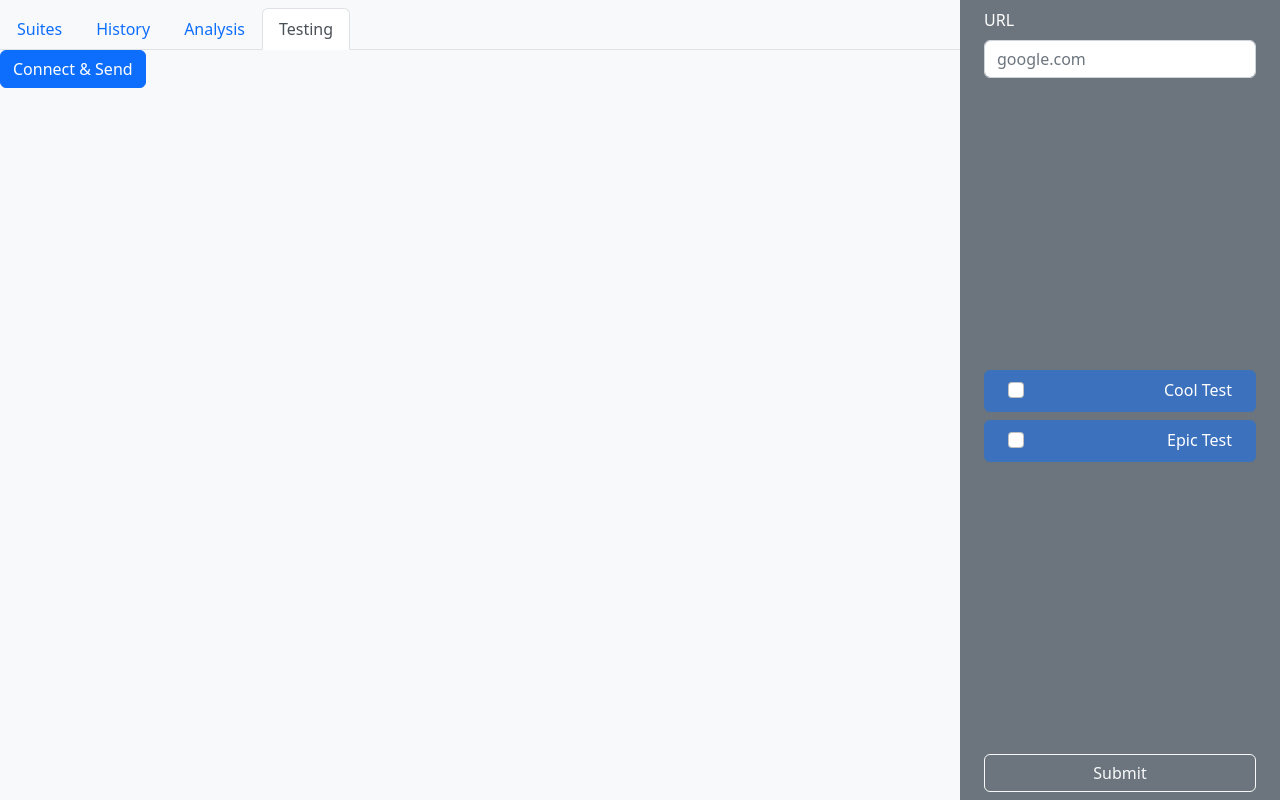
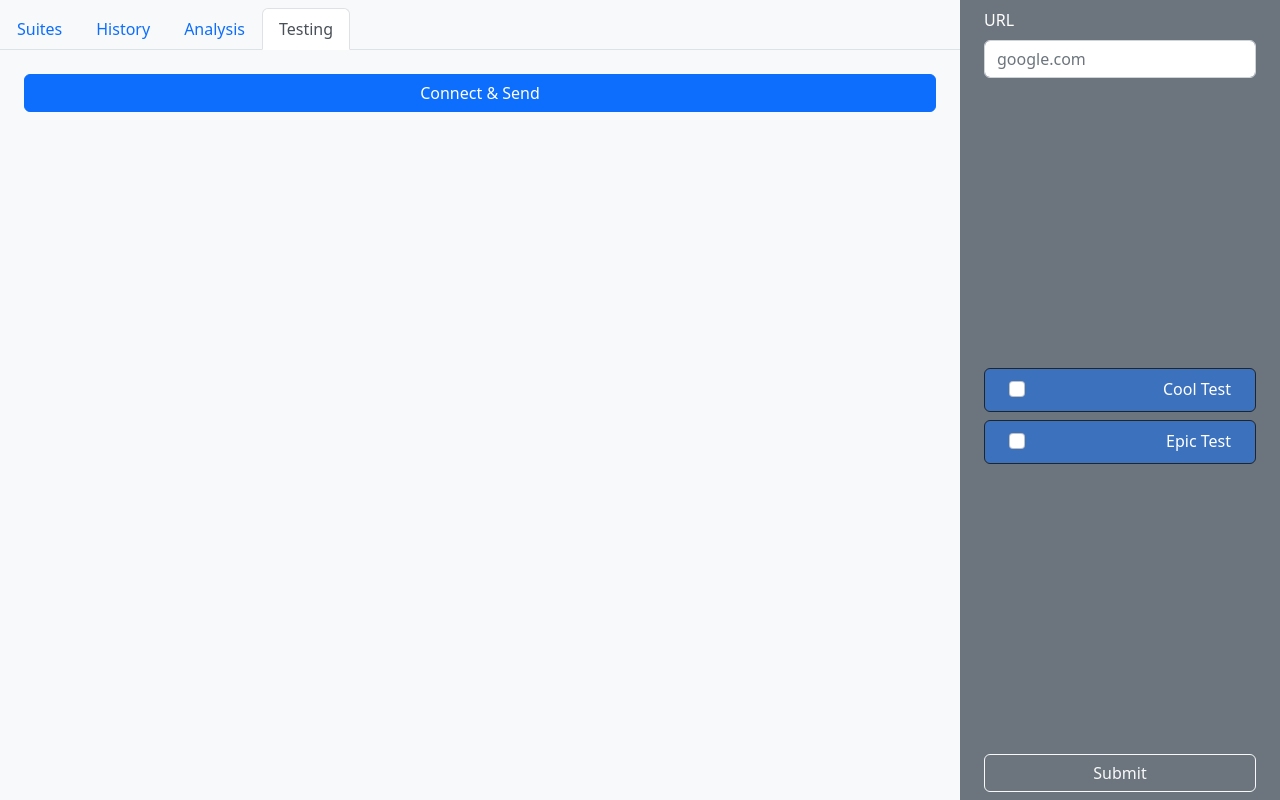
Before and after one commit to Oblivion-21/Dynamic_Application_Security_Scanning_Tool, a React (Create React App) app in the folder gui/: page / in a window 1280 px wide. Built offline with nearby package versions, Linux system fonts and the light colour scheme.

Commit message:
Imported all previous functionality and seperate app into components

```diff
--- a/gui/src/App.js
+++ /dev/null
@@ -1,56 +0,0 @@
-import Container from "react-bootstrap/Container";
-import Tabs from "react-bootstrap/Tabs";
-import Tab from "react-bootstrap/Tab";
-import Form from "react-bootstrap/Form";
-import Button from "react-bootstrap/Button";
-
-function App() {
-  const tests = [{
-      id: "cool-test",
-      label: "Cool Test"
-    }, {
-      id: "epic-test",
-      label: "Epic Test"
-    }
-  ];
-
-  return (
-    <Container fluid className="h-100 mh-100 m-0 p-0 d-flex">
-      <Container fluid className="w-75 py-2 px-0">
-        <Tabs defaultActiveKey="testing" className="">
-          <Tab eventKey="suites" title="Suites">
-
-          </Tab>
-          <Tab eventKey="history" title="History">
-
-          </Tab>
-          <Tab eventKey="analysis" title="Analysis">
-
-          </Tab>
-          <Tab eventKey="testing" title="Testing">
-            <Button variant="primary" id="test-button">Connect & Send</Button>
-            <div id="testing-out"></div>
-          </Tab>
-        </Tabs>
-      </Container>
-      <Form className="w-25 py-2 px-4 bg-secondary text-white d-flex flex-column justify-content-between">
-        <Form.Group>
-          <Form.Label>URL</Form.Label>
-          <Form.Control type="text" placeholder="google.com"/>
-        </Form.Group>
-
-        <Form.Group>
-          {tests.map((test) => (
-            <Form.Group className="bg-primary bg-opacity-50 rounded py-2 px-4 my-2">
-              <Form.Check className="d-flex justify-content-between" type="checkbox" id={test.id} label={test.label}/>
-            </Form.Group>
-          ))}
-        </Form.Group>
-
-        <Button variant="outline-light" className="w-100">Submit</Button>
-      </Form>
-    </Container>
-  );
-}
-
-export default App;
--- /dev/null
+++ b/gui/src/components/App.js
@@ -0,0 +1,14 @@
+import Container from "react-bootstrap/Container";
+import SuiteForm from "./SuiteForm";
+import Main from "./Main";
+
+function App() {
+  return (
+    <Container fluid className="h-100 mh-100 m-0 p-0 d-flex">
+      <Main/>
+      <SuiteForm/>
+    </Container>
+  );
+}
+
+export default App;
--- /dev/null
+++ b/gui/src/components/Main.js
@@ -0,0 +1,27 @@
+import Container from "react-bootstrap/Container";
+import Tabs from "react-bootstrap/Tabs";
+import Tab from "react-bootstrap/Tab";
+import Testing from "./Testing";
+
+function Main() {
+  return (
+    <Container fluid className="w-75 py-2 px-0">
+      <Tabs defaultActiveKey="testing" className="">
+        <Tab eventKey="suites" title="Suites">
+
+        </Tab>
+        <Tab eventKey="history" title="History">
+
+        </Tab>
+        <Tab eventKey="analysis" title="Analysis">
+
+        </Tab>
+        <Tab eventKey="testing" title="Testing">
+          <Testing/>
+        </Tab>
+      </Tabs>
+    </Container>
+  );
+}
+
+export default Main;
--- /dev/null
+++ b/gui/src/components/SuiteForm.js
@@ -0,0 +1,34 @@
+import Form from "react-bootstrap/Form";
+import Button from "react-bootstrap/Button";
+
+function SuiteForm() {
+  const tests = [{
+      name: "cool-test",
+      label: "Cool Test"
+    }, {
+      name: "epic-test",
+      label: "Epic Test"
+    }
+  ];
+
+  return (
+    <Form className="w-25 py-2 px-4 bg-secondary text-white d-flex flex-column justify-content-between">
+      <Form.Group>
+        <Form.Label>URL</Form.Label>
+        <Form.Control type="text" placeholder="google.com"/>
+      </Form.Group>
+
+      <Form.Group>
+        {tests.map((test, index) => (
+          <Form.Group key={index} className="bg-primary bg-opacity-50 rounded border border-dark py-2 px-4 my-2">
+            <Form.Check className="d-flex justify-content-between" type="checkbox" name={test.name} label={test.label}/>
+          </Form.Group>
+        ))}
+      </Form.Group>
+
+      <Button variant="outline-light" className="w-100">Submit</Button>
+    </Form>
+  );
+}
+
+export default SuiteForm;
--- /dev/null
+++ b/gui/src/components/Testing.js
@@ -0,0 +1,43 @@
+import Container from "react-bootstrap/Container";
+import Button from "react-bootstrap/Button";
+
+function Testing() {
+  const connectAndSend = (e) => {
+    e.preventDefault();
+    console.log("Test button pressed");
+    const socket = new WebSocket("ws://localhost:8989");
+
+    socket.addEventListener('open', () => {
+      const msg = `{
+          "message-type": "CREATE-SUITE",
+          "url": "http://google.com",
+          "tests": {
+              "testTest": {},
+              "testTestDuplicate": {}
+          }
+      }`;
+      socket.send(msg);
+      console.log("Sent CREATE-SUITE message");
+    });
+
+    socket.addEventListener('message', (e) => {
+      const data = e.data;
+      console.log(`Recived message ${data}`);
+      document.getElementById("testing-out").innerHTML += `<div class="data">${data}</div>`;
+    });
+  }
+  const testingOutstyle = {
+    overflowY: "scroll",
+    height: "75vh",
+    maxHeight: "75vh",
+  }
+
+  return (
+    <Container fluid className="p-4 d-grid gap-4">
+      <Button variant="primary" onClick={connectAndSend}>Connect & Send</Button>
+      <div id="testing-out" style={testingOutstyle}></div>
+    </Container>
+  );
+}
+
+export default Testing;
--- a/gui/src/index.js
+++ b/gui/src/index.js
@@ -1,7 +1,7 @@
 import React from "react";
 import ReactDOM from "react-dom/client";
 import reportWebVitals from "./reportWebVitals";
-import App from "./App";
+import App from "./components/App";
 import "bootstrap/dist/css/bootstrap.min.css";
 
 const root = ReactDOM.createRoot(document.getElementById("root"));
```
